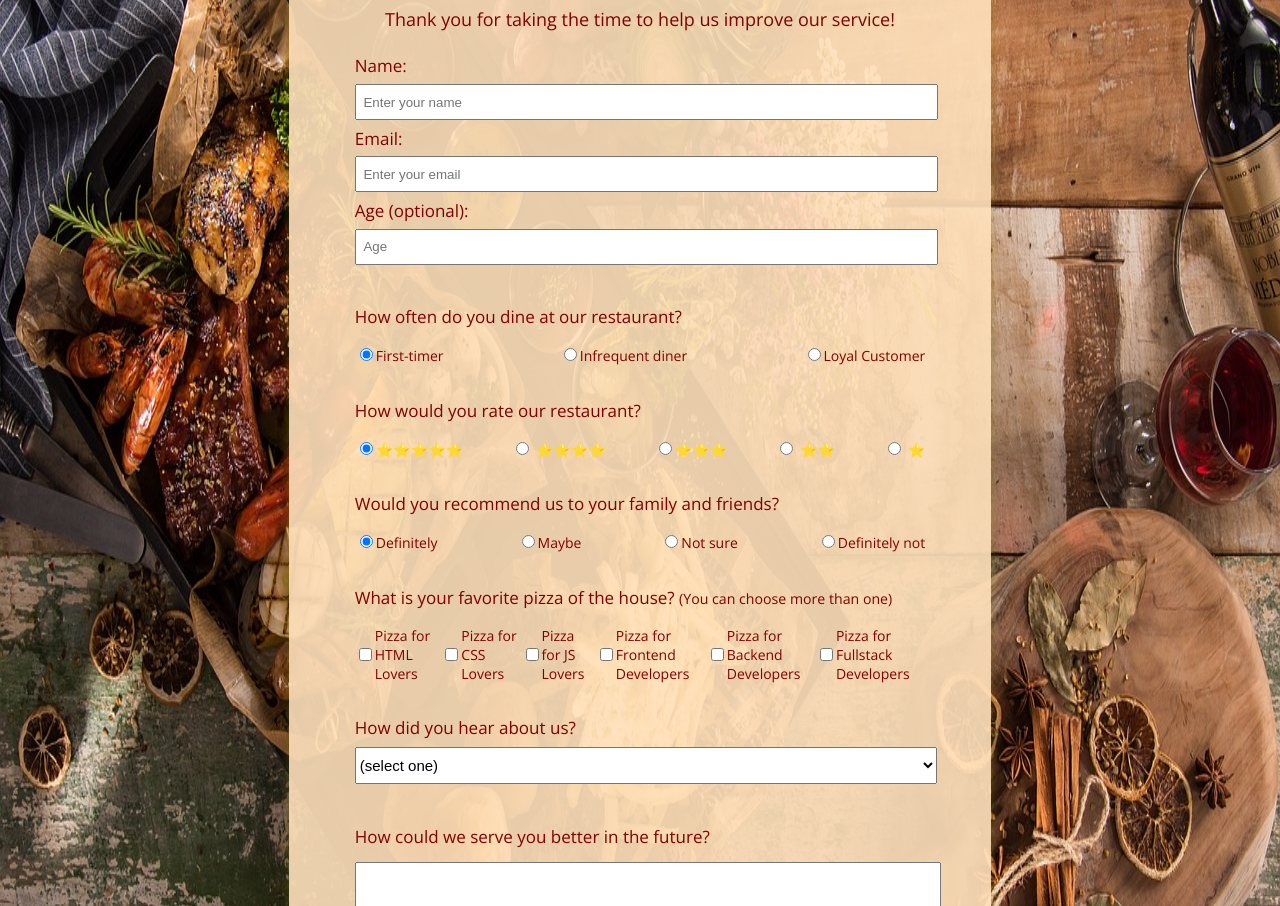
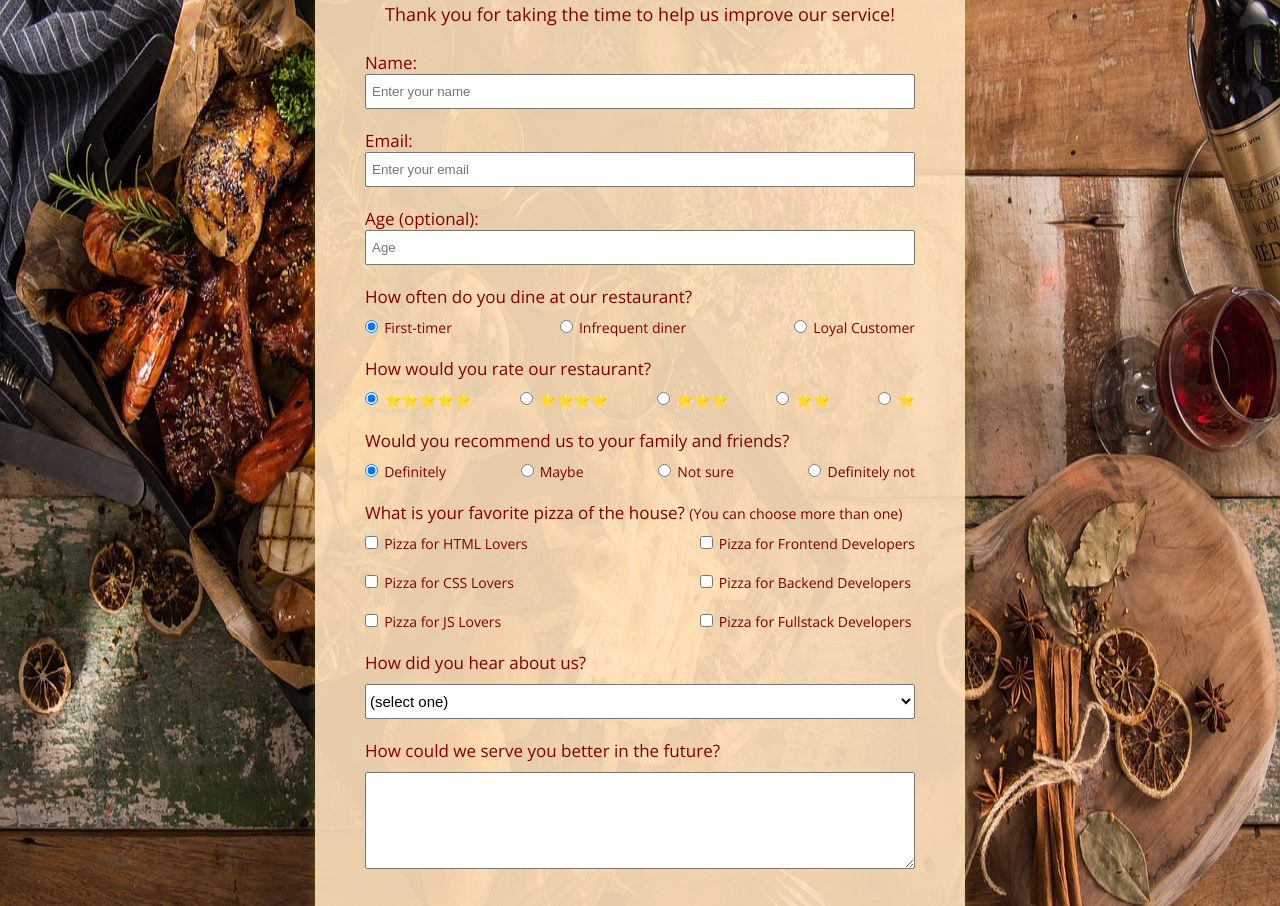
Before and after one commit to ilonaGold/survey-form, a plain HTML site: page index.html in a window 1280 px wide. Shown: the part 217-1123 px from the top of the page. Drawn offline with nearby package versions, Linux system fonts and the light colour scheme.

Commit message:
Added fine tune adjustments to alignment in layout

```diff
--- a/index.html
+++ b/index.html
@@ -4,7 +4,7 @@
     <meta charset="UTF-8" />
     <meta http-equiv="X-UA-Compatible" content="IE=edge" />
     <meta name="viewport" content="width=device-width, initial-scale=1.0" />
-    <title>freeCodeCamp Survey Form Ceritification Project</title>
+    <title>freeCodeCamp Survey Form Certification Project</title>
     <link rel="stylesheet" href="style.css" />
   </head>
 
@@ -18,9 +18,9 @@
             Survey Form</span
           >
         </h1>
-        <p id="description">
+        <h2 id="description">
           Thank you for taking the time to help us improve our service!
-        </p>
+        </h2>
       </div>
       <form action="#" id="survey-form">
         <fieldset>
@@ -68,7 +68,8 @@
                 type="radio"
                 class="input-radio"
                 checked
-              />First-timer</label
+              />
+              First-timer</label
             >
             <label>
               <input
@@ -76,7 +77,8 @@
                 value="infrequent"
                 type="radio"
                 class="input-radio"
-              />Infrequent diner</label
+              />
+              Infrequent diner</label
             >
             <label
               ><input
@@ -84,7 +86,8 @@
                 value="loyal"
                 type="radio"
                 class="input-radio"
-              />Loyal Customer</label
+              />
+              Loyal Customer</label
             >
           </section>
         </fieldset>
@@ -98,7 +101,8 @@
                 type="radio"
                 class="stars-radio"
                 checked
-              />⭐⭐⭐⭐⭐</label
+              />
+              ⭐⭐⭐⭐⭐</label
             >
             <label>
               <input
@@ -115,7 +119,8 @@
                 value="three-stars"
                 type="radio"
                 class="stars-radio"
-              />⭐⭐⭐</label
+              />
+              ⭐⭐⭐</label
             >
             <label>
               <input
@@ -147,7 +152,8 @@
                 type="radio"
                 class="input-radio"
                 checked
-              />Definitely</label
+              />
+              Definitely</label
             >
             <label>
               <input
@@ -155,7 +161,8 @@
                 value="maybe"
                 type="radio"
                 class="input-radio"
-              />Maybe</label
+              />
+              Maybe</label
             >
             <label
               ><input
@@ -163,7 +170,8 @@
                 value="not-sure"
                 type="radio"
                 class="input-radio"
-              />Not sure</label
+              />
+              Not sure</label
             >
             <label
               ><input
@@ -171,7 +179,8 @@
                 value="not-sure"
                 type="radio"
                 class="input-radio"
-              />Definitely not</label
+              />
+              Definitely not</label
             >
           </section>
         </fieldset>
@@ -181,18 +190,64 @@
             <small>(You can choose more than one)</small>
           </p>
           <section class="flex">
-            <input type="checkbox" id="dish1" name="dish1" value="Html" />
-            <label for="dish1"> Pizza for HTML Lovers </label>
-            <input type="checkbox" id="dish2" name="dish2" value="Css" />
-            <label for="dish2"> Pizza for CSS Lovers</label>
-            <input type="checkbox" id="dish3" name="dish3" value="Js" />
-            <label for="dish3"> Pizza for JS Lovers</label>
-            <input type="checkbox" id="dish4" name="dish4" value="Frontend" />
-            <label for="dish4"> Pizza for Frontend Developers </label>
-            <input type="checkbox" id="dish5" name="dish5" value="Backend" />
-            <label for="dish5"> Pizza for Backend Developers</label>
-            <input type="checkbox" id="dish6" name="dish6" value="Full" />
-            <label for="dish6"> Pizza for Fullstack Developers</label>
+            <div>
+              <label for="dish1"
+                ><input
+                  type="checkbox"
+                  id="dish1"
+                  name="dish1"
+                  value="Frontend"
+                />
+                Pizza for HTML Lovers
+              </label>
+              <label for="dish2"
+                ><input
+                  type="checkbox"
+                  id="dish2"
+                  name="dish2"
+                  value="Frontend"
+                />
+                Pizza for CSS Lovers
+              </label>
+              <label for="dish3"
+                ><input
+                  type="checkbox"
+                  id="dish3"
+                  name="dish3"
+                  value="Frontend"
+                />
+                Pizza for JS Lovers
+              </label>
+            </div>
+            <div>
+              <label for="dish4"
+                ><input
+                  type="checkbox"
+                  id="dish4"
+                  name="dish4"
+                  value="Frontend"
+                />
+                Pizza for Frontend Developers
+              </label>
+              <label for="dish5"
+                ><input
+                  type="checkbox"
+                  id="dish5"
+                  name="dish5"
+                  value="Backend"
+                />
+                Pizza for Backend Developers</label
+              >
+              <label for="dish6"
+                ><input
+                  type="checkbox"
+                  id="dish6"
+                  name="dish6"
+                  value="Backend"
+                />
+                Pizza for Fullstack Developers</label
+              >
+            </div>
           </section>
         </fieldset>
         <fieldset>
--- a/style.css
+++ b/style.css
@@ -1,4 +1,10 @@
 @import url("https://fonts.googleapis.com/css2?family=Dancing+Script:wght@700&family=Open+Sans:wght@400;700&display=swap");
+
+* {
+  margin: 0;
+  padding: 0;
+  box-sizing: border-box;
+}
 
 :root {
   --beige-alfa: rgb(255, 226, 188, 0.9);
@@ -22,13 +28,13 @@ body {
 }
 
 .container {
-  max-width: 600px;
+  max-width: 65rem;
+  font-size: 1.7rem;
   background: var(--beige-alfa);
   color: var(--maroon);
-  padding: 1em 3em;
+  padding: 3.5rem 5rem;
+  margin: 4rem auto;
   border-radius: 20px;
-  font-size: 1.7rem;
-  margin: 2em auto;
   box-shadow: 0px 0px 10px #8585085e;
 }
 
@@ -54,12 +60,14 @@ h1 {
 
 #description {
   font-size: 1.8rem;
-  margin-bottom: 1em;
+  font-weight: 400;
+  margin: 2.5rem 0;
 }
 
 .flex {
   display: flex;
   justify-content: space-between;
+  font-size: 1.4rem;
 }
 
 fieldset {
@@ -68,52 +76,54 @@ fieldset {
 
 label {
   display: block;
+  margin-bottom: 2rem;
 }
 
 input[type="text"],
 input[type="email"],
 input[type="number"] {
   width: 100%;
-  height: 2.25em;
-  padding-left: 0.5em;
-  margin: 0.5em 0;
+  height: 3.5rem;
+  padding-left: 0.5rem;
+}
+
+label input {
+  margin-right: 0.25rem;
+}
+
+p {
+  margin: 0 0 1rem;
 }
 
 #dropdown {
-  margin: 1em 0;
+  margin-bottom: 1rem;
 }
 
 select {
-  width: 102%;
-  height: 2.5em;
-  margin: 0.5em 0;
+  width: 100%;
+  height: 3.5rem;
   font-size: 1.5rem;
-}
-
-.flex {
-  display: flex;
-  justify-content: space-between;
-  font-size: 1.4rem;
+  margin: 1rem 0;
 }
 
 textarea {
-  margin-top: 1em;
-  padding: 1em 0.5em;
   width: 100%;
   max-width: 100%;
+  padding: 1rem 0.5rem;
+  margin-top: 1rem;
 }
 
 #submit {
   display: block;
-  padding: 1em 2em;
+  padding: 1.5rem 3rem;
   font-size: 1.5rem;
+  font-weight: 600;
+  text-transform: uppercase;
   background-color: var(--dark-green);
   color: var(--white);
-  margin: 2em auto;
+  margin: 1.5rem auto;
   border: none;
   border-radius: 5px;
-  text-transform: uppercase;
-  font-weight: 600;
   cursor: pointer;
 }
 
@@ -123,3 +133,5 @@ textarea {
   transform: scale(1.05);
   transition: all 0.3s;
 }
+
+url("https://ilonagold.github.io/hosted-assets/restaurant.jpg")
```
